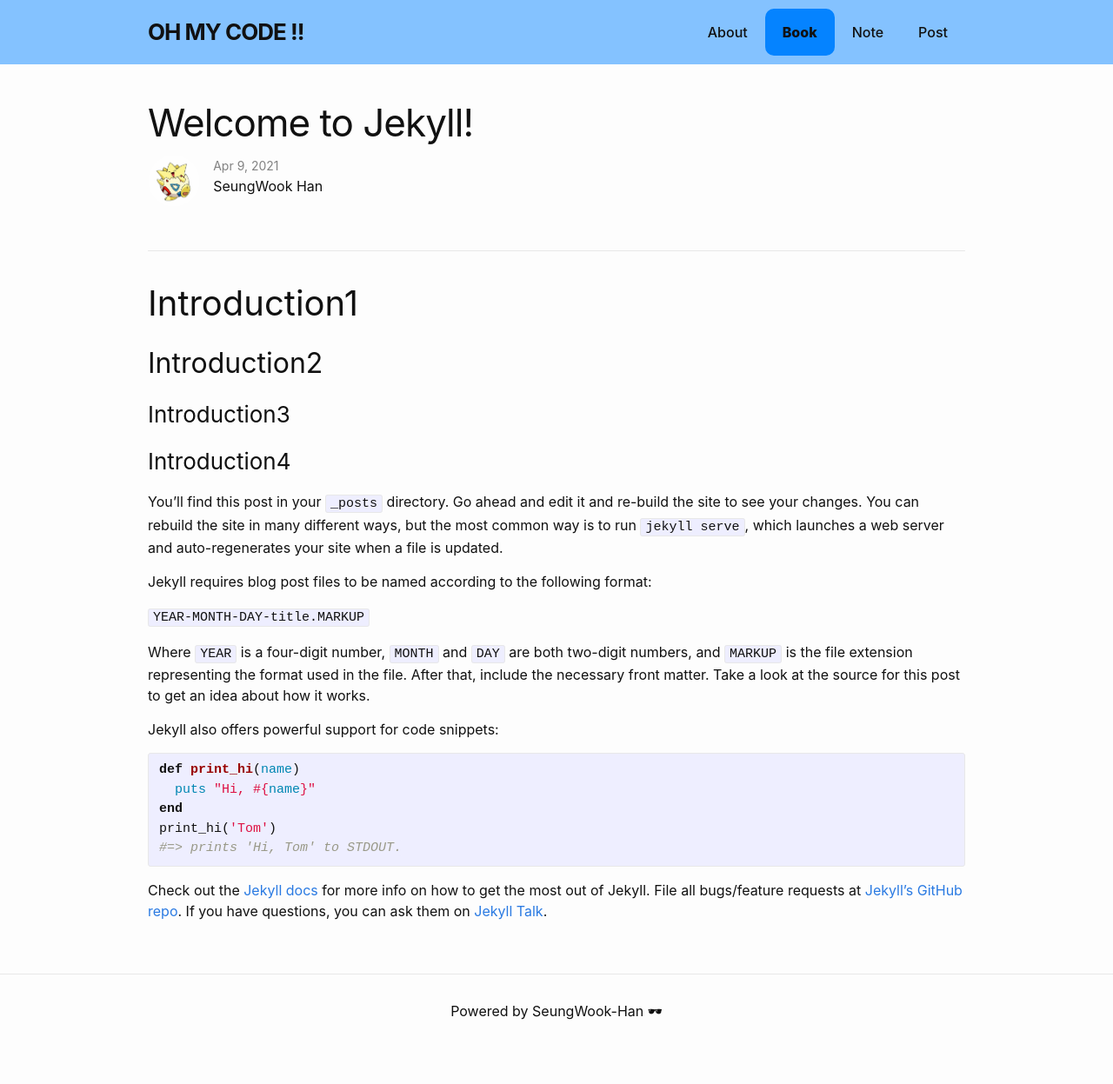
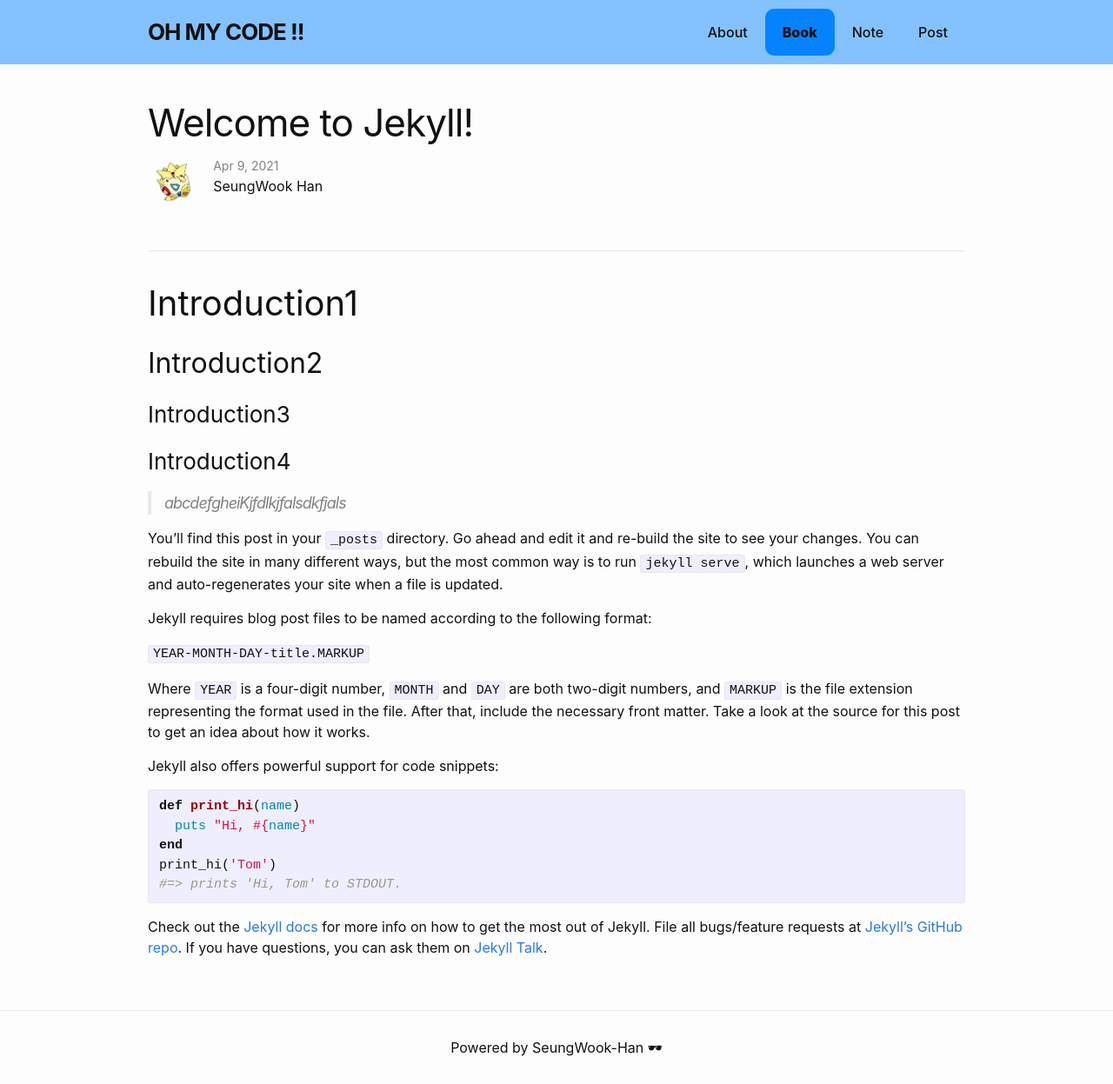
Before and after one commit to SeungukHan/SeungukHan.github.io, a Jekyll site: the page built from _posts/2021-04-09-welcome-to-book1.markdown, in a window 1280 px wide. Shown: the whole page at 87% size. Built offline with Jekyll 4.4.1, drawn with Linux system fonts in a browser that asks for light colours; before the commit the page ends 1205 px from its top, so only the background shows below that.

Commit message:
Edit page

```diff
--- a/_posts/2021-04-09-welcome-to-book1.markdown
+++ b/_posts/2021-04-09-welcome-to-book1.markdown
@@ -11,6 +11,8 @@ type: Book
 ## Introduction2
 ### Introduction3
 ### Introduction4
+
+> abcdefgheiKjfdlkjfalsdkfjals
 
 You’ll find this post in your `_posts` directory. Go ahead and edit it and re-build the site to see your changes. You can rebuild the site in many different ways, but the most common way is to run `jekyll serve`, which launches a web server and auto-regenerates your site when a file is updated.
 
```
